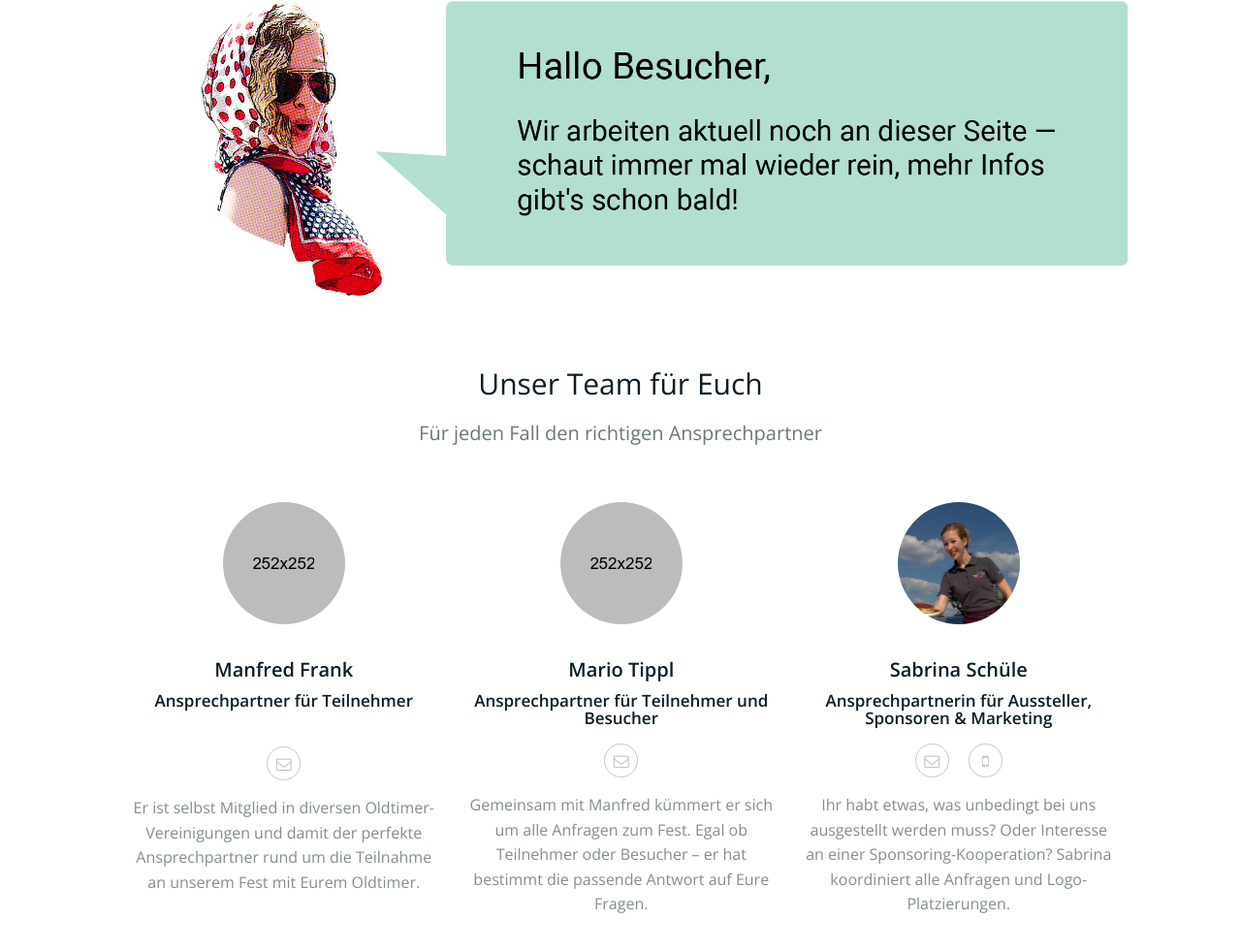
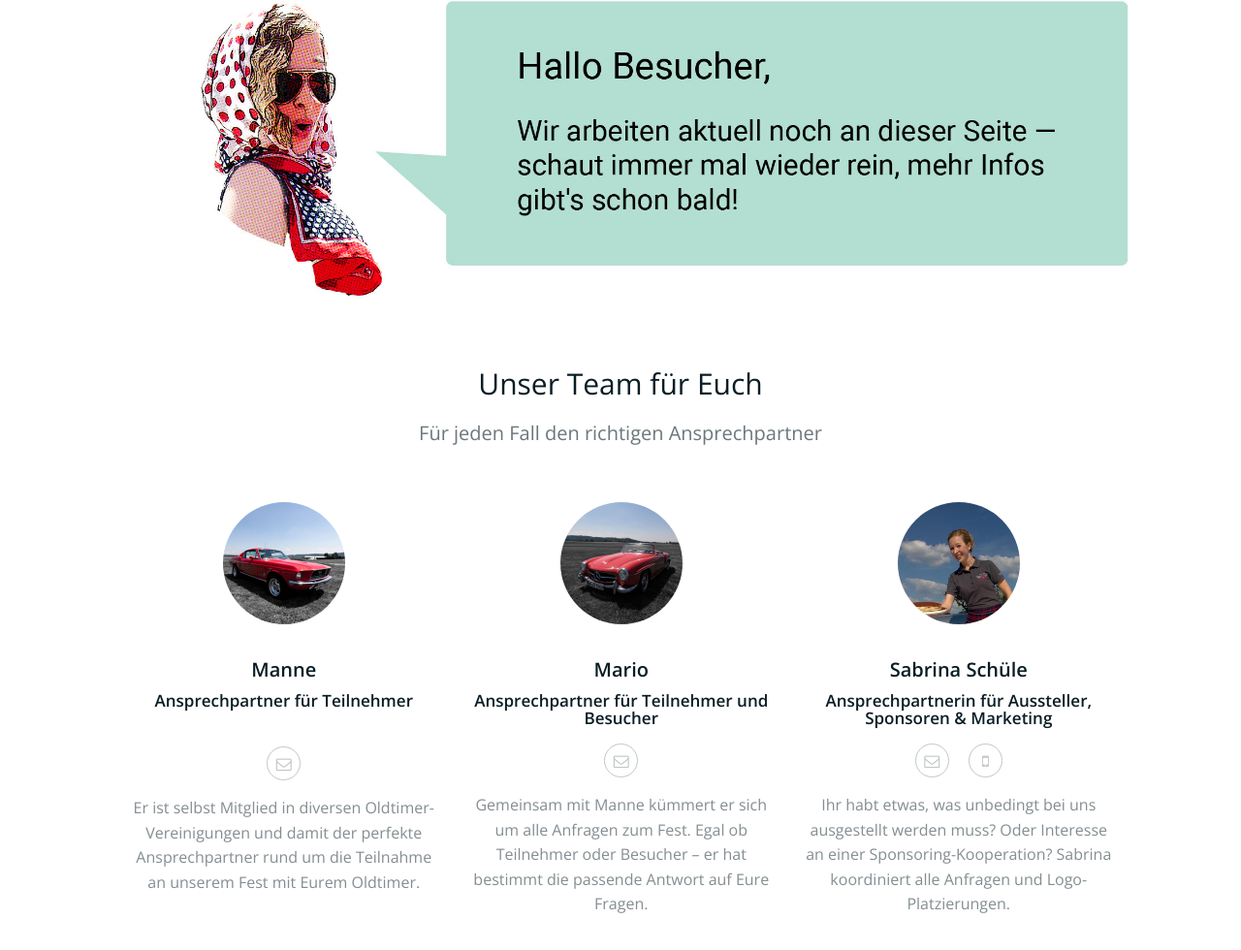
Before and after one commit to edsh/oldtimer-trifft-flugplatz-www, a plain HTML site: page public/index.html in a window 1280 px wide. Shown: the part 912-1892 px from the top of the page at 97% size. Drawn offline with nearby package versions, Linux system fonts and the light colour scheme; some packages are replaced by stand-ins of ours; no server answers.

Commit message:
[TASK] Exchange contact photos
Resolves #13

```diff
--- a/public/index.html
+++ b/public/index.html
@@ -74,7 +74,7 @@
         <div class="row">
           <div class="col-md-8 col-md-offset-2 welcome-message-group">
             <h1>Oldtimer trifft Flugplatz</h1>
-            <h2>Das Fest für die ganze Familie. Und für alles was fährt &amp; fliegt.</h2>
+            <h2>Das Fest für die ganze Familie. Und für alles, was fährt &amp; fliegt.</h2>
           </div>
         </div>
         <a href="#besucher" class="btn btn-primary btn-cta-hero">Für Besucher</a>
@@ -110,8 +110,8 @@
         <div class="team-slider owl-carousel owl-theme">
 
           <!--Team 1-->
-          <div class="item"> <img src="img/team-1.jpg" alt="team member" class="img-circle">
-            <h5><span class="bold">Manfred Frank</span><span class="team-position">Ansprechpartner für Teilnehmer</span><br /></h5>
+          <div class="item"> <img src="img/kontakt_manne_teilnehmer_oldtimer_trifft_flugplatz_heiningen.jpg" alt="Bild eines Autos" class="img-circle">
+            <h5><span class="bold">Manne</span><span class="team-position">Ansprechpartner für Teilnehmer</span><br /></h5>
             <ul class="social">
               <li><a href="mailto:kontakt@oldtimer-trifft-flugplatz.de" class=""><i class="fa fa-envelope-o"></i></a></li>
             </ul>
@@ -121,18 +121,18 @@
           <!--Team 1 end-->
 
           <!--Team 2-->
-          <div class="item"> <img src="img/team-2.jpg" alt="team member" class="img-circle">
-            <h5><span class="bold">Mario Tippl</span><span class="team-position">Ansprechpartner für Teilnehmer und Besucher</span></h5>
+          <div class="item"> <img src="img/kontakt_mario_teilnehmer_besucher_oldtimer_trifft_flugplatz_heiningen.jpg" alt="Bild eines Autos" class="img-circle">
+            <h5><span class="bold">Mario</span><span class="team-position">Ansprechpartner für Teilnehmer und Besucher</span></h5>
             <ul class="social">
               <li><a href="mailto:kontakt@oldtimer-trifft-flugplatz.de" class=""><i class="fa fa-envelope-o"></i></a></li>
             </ul>
-            <p>Gemeinsam mit Manfred kümmert er sich um alle Anfragen zum Fest. Egal ob Teilnehmer oder Besucher &ndash;
+            <p>Gemeinsam mit Manne kümmert er sich um alle Anfragen zum Fest. Egal ob Teilnehmer oder Besucher &ndash;
               er hat bestimmt die passende Antwort auf Eure Fragen.</p>
           </div>
           <!--Team 2 end-->
 
           <!--Team 3-->
-          <div class="item"> <img src="img/Sabrina_Kontakt.jpg" alt="team member" class="img-circle">
+          <div class="item"> <img src="img/kontakt_sabrina_aussteller_sponsoren_oldtimer_trifft_flugplatz_heiningen.jpg" alt="Portrait von Sabrina" class="img-circle">
             <h5><span class="bold">Sabrina Schüle</span><span class="team-position">Ansprechpartnerin für Aussteller, Sponsoren &amp; Marketing</span></h5>
             <ul class="social">
               <li><a href="mailto:sabrina@oldtimer-trifft-flugplatz.de" class=""><i class="fa fa-envelope-o"></i></a></li>
```
Also changed, not shown: public/img/kontakt_manne_teilnehmer_oldtimer_trifft_flugplatz_heiningen.jpg (added), public/img/kontakt_mario_teilnehmer_besucher_oldtimer_trifft_flugplatz_heiningen.jpg (added), public/img/kontakt_sabrina_aussteller_sponsoren_oldtimer_trifft_flugplatz_heiningen.jpg (added).
